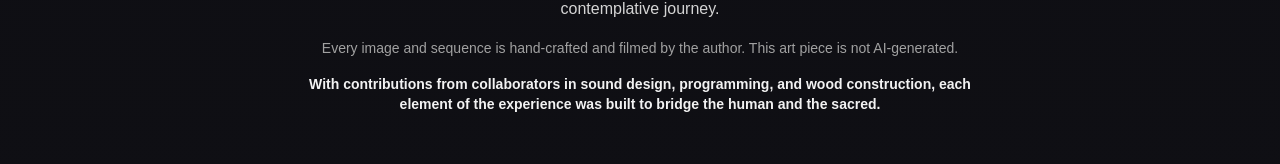
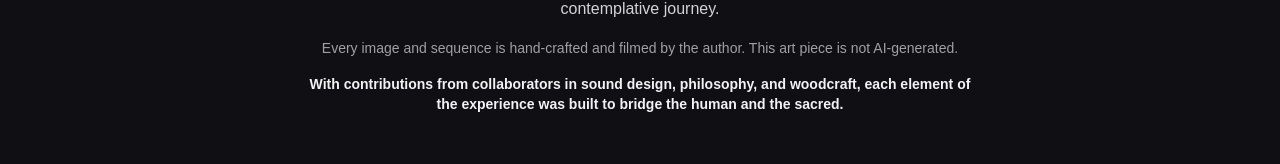
Before and after one commit to SylvaDevas/ona-site, a Next.js app: page / in a window 1280 px wide. Shown: the part 6488-6652 px from the top of the page. Built offline with nearby package versions, Linux system fonts and the light colour scheme.

Commit message:
Add files via upload

```diff
--- a/app/page.tsx
+++ b/app/page.tsx
@@ -23,7 +23,7 @@ export default function Page() {
   }, []);
 
   return (
-    <div className="min-h-screen text-neutral-200 bg-[radial-gradient(1200px_600px_at_50%_-10%,rgba(212,175,55,0.12),transparent),linear-gradient(to_bottom,var(--bg1),var(--bg2))] selection:bg-yellow-200/20 selection:text-yellow-50">
+    <div className="min-h-screen overflow-x-hidden text-neutral-200 bg-[radial-gradient(1200px_600px_at_50%_-10%,rgba(212,175,55,0.12),transparent),linear-gradient(to_bottom,var(--bg1),var(--bg2))] selection:bg-yellow-200/20 selection:text-yellow-50">
       <SiteHeader />
       <Hero prefersReduced={prefersReduced} />
 
@@ -125,7 +125,7 @@ export default function Page() {
             Every image and sequence is hand-crafted and filmed by the author. This art piece is not AI-generated.
           </p>
           <p className="text-neutral-400 text-sm font-bold text-white/95">
-            With contributions from collaborators in sound design, programming, and wood construction, each element of the experience was
+            With contributions from collaborators in sound design, philosophy, and woodcraft, each element of the experience was
             built to bridge the human and the sacred.
           </p>
         </div>
```
